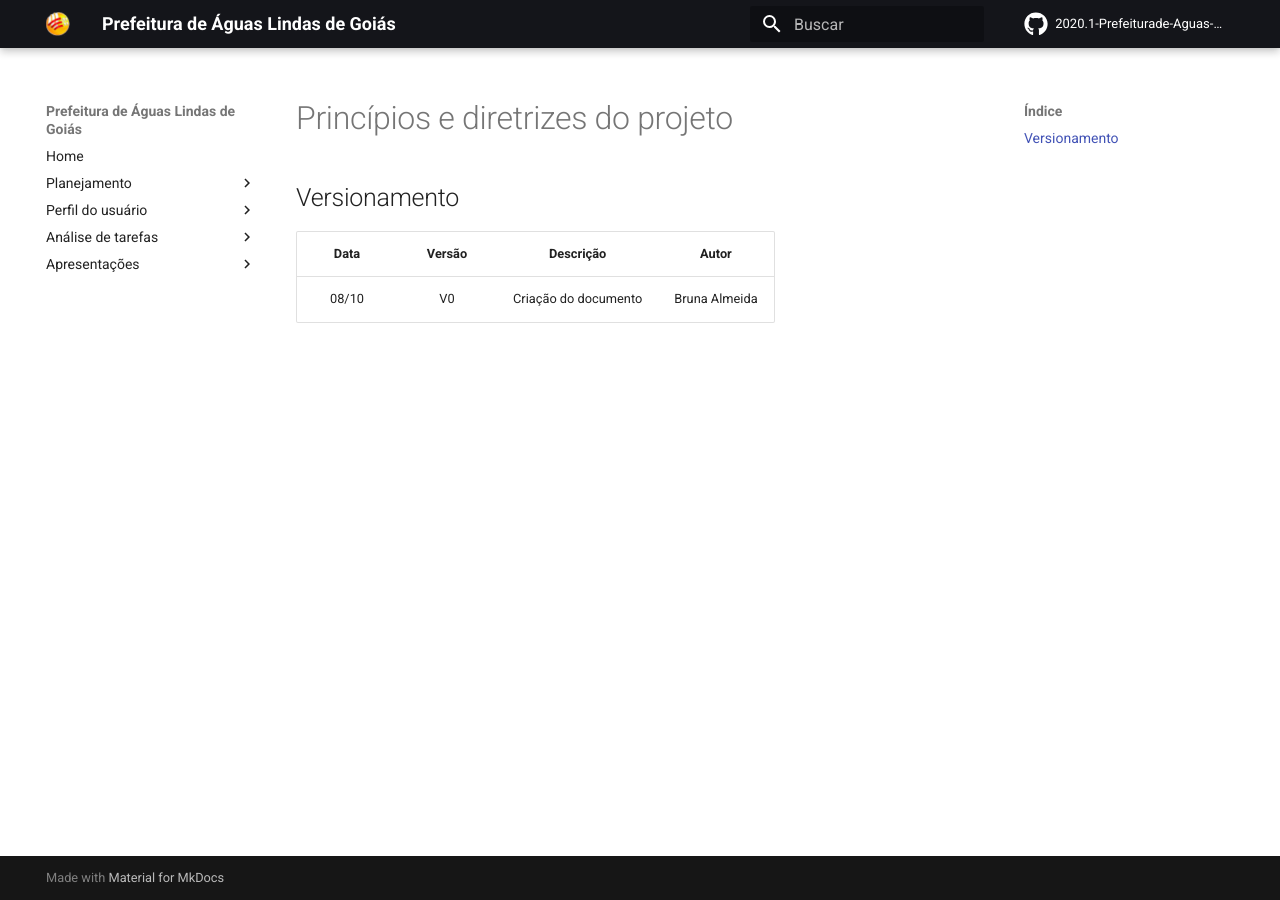
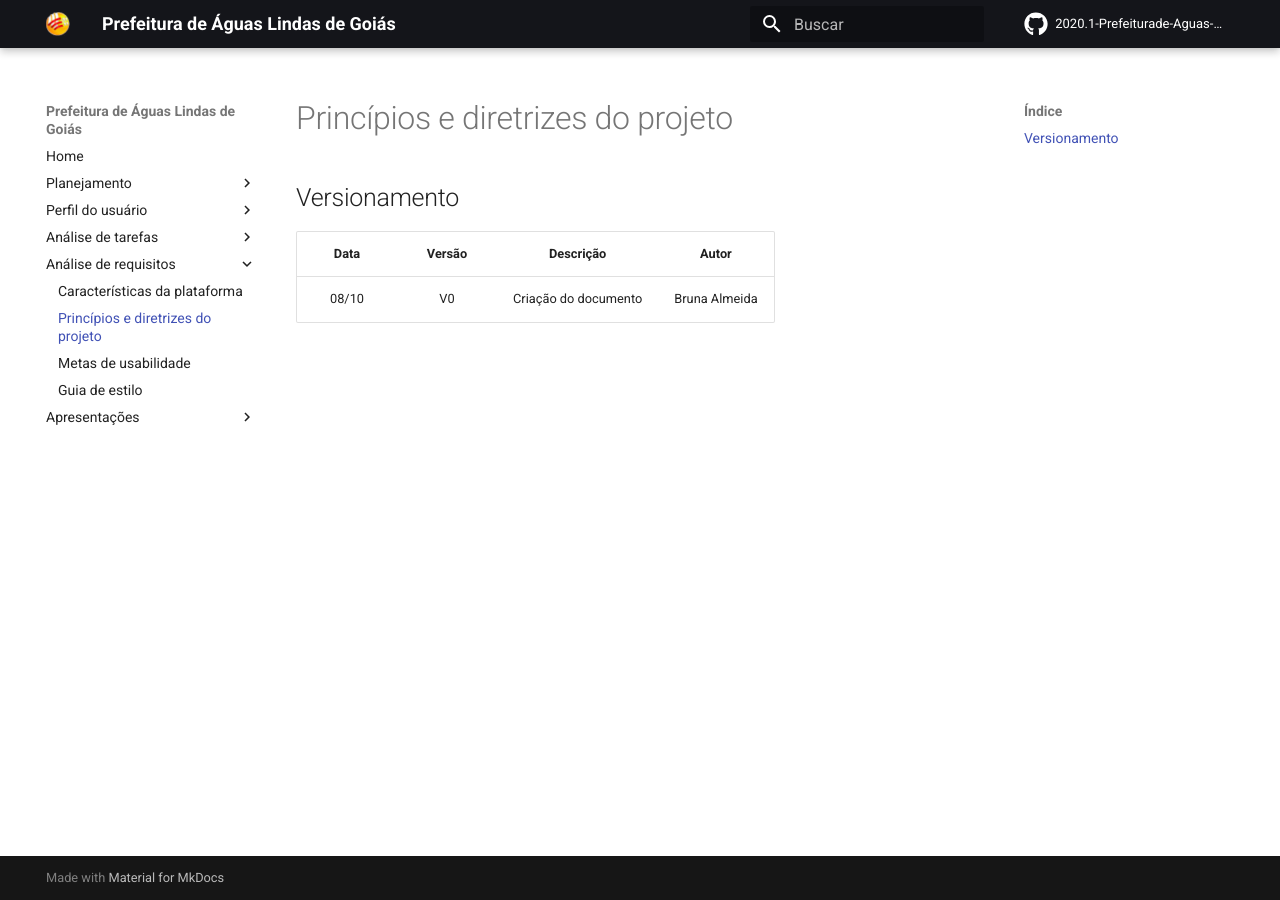
Before and after one commit to Interacao-Humano-Computador/2020.1-Prefeiturade-Aguas-Lindas-de-Goias, an MkDocs documentation site: the page built from docs/analise_requisitos/principios_diretrizes.md, in a window 1280 px wide. Built offline with MkDocs 1.6.1 and Material for MkDocs 9.7.7, drawn with Linux system fonts in a browser that asks for light colours; comment, search, counter and statistics services are not loaded.

Commit message:
Adiciona alteraçoes no mkdocs

```diff
--- a/mkdocs.yml
+++ b/mkdocs.yml
@@ -18,6 +18,11 @@ nav:
     - CTT: analise_tarefas/CTT.md
     - CMN-GOMS: analise_tarefas/CMN_GOMS.md
     - CPM-GOMS: analise_tarefas/CPM_GOMS.md
+  - Análise de requisitos:
+    - Características da plataforma: analise_requisitos/caracteristicas_plataforma.md
+    - Princípios e diretrizes do projeto: analise_requisitos/principios_diretrizes.md
+    - Metas de usabilidade: analise_requisitos/metas_usabilidade.md
+    - Guia de estilo: analise_requisitos/guia_estilo.md
   - Apresentações:
     - Apresentação - Primeira entrega (21/09): apresentacoes/apresentacao-21-09.md
     - Apresentação - Segunda entrega (05/10): apresentacoes/apresentacao-05-10.md
```
